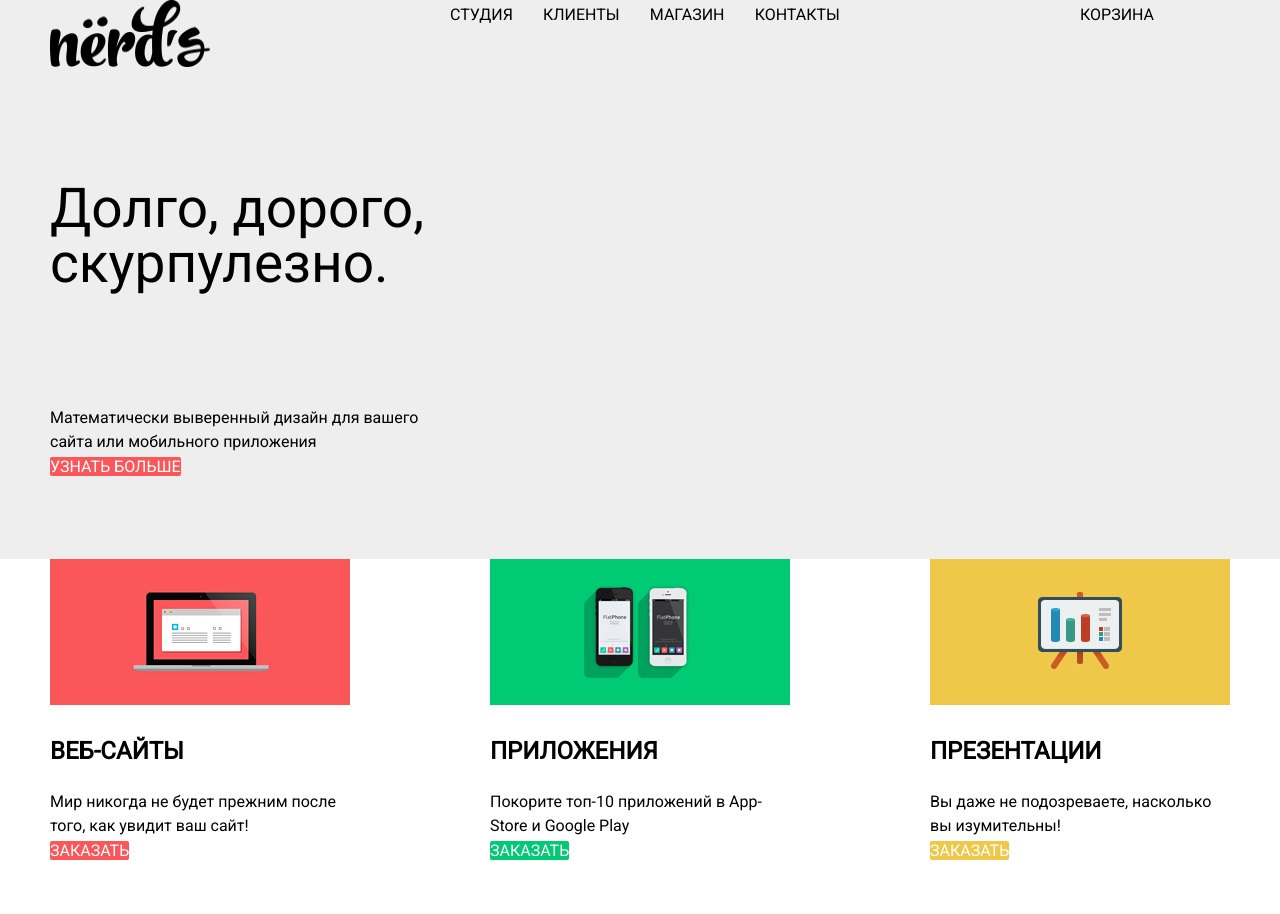
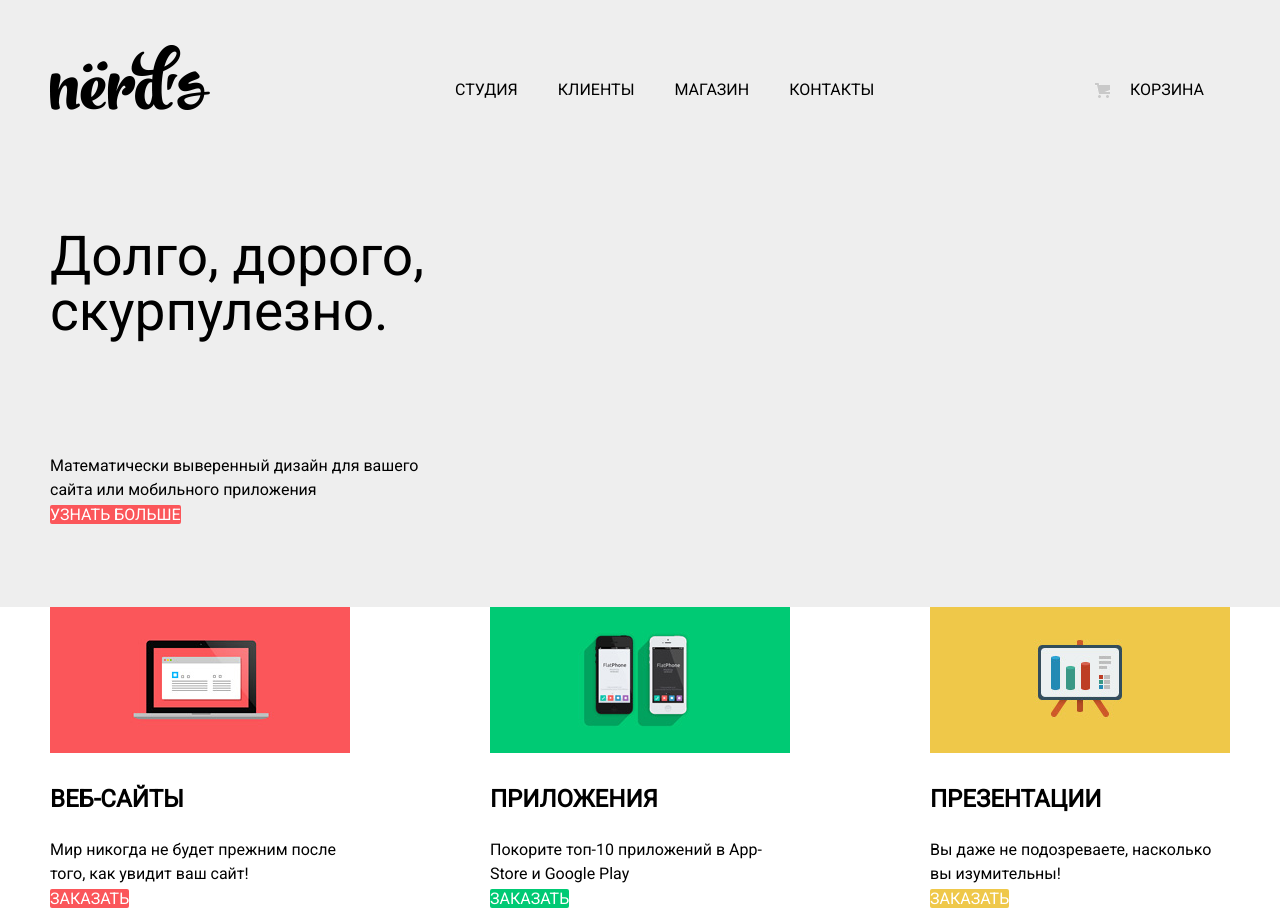
Before and after one commit to XeniaPanayot/476001-nerds, a plain HTML site: page index.html in a window 1280 px wide. Shown: the top 914 px of the page. Drawn offline with Linux system fonts and the light colour scheme.

Commit message:
style.css layout nav details

```diff
--- a/css/style.css
+++ b/css/style.css
@@ -1,6 +1,19 @@
 /*-----------------------------------Layout HEADER-----------------------------*/
-.visually-hidden {
-	display: none;
+.visually-hidden:not(:focus):not(:active),
+input[type="checkbox"].visually-hidden,
+input[type="radio"].visually-hidden {
+	position: absolute;
+
+	width: 1px;
+	height: 1px;
+	margin: -1px;
+	border: 0;
+	padding: 0;
+	white-space: nowrap;
+
+	clip-path: inset(100%);
+	clip: rect(0 0 0 0);
+	overflow: hidden;
 }
 p {
 	margin: 0;
@@ -8,6 +21,10 @@ p {
 }
 div {
 	box-sizing: border-box;
+}
+img {
+	width: 100%;
+	height: auto;
 }
 /*-------------------------------ЦЕНТРОВЩИК И ОТСТУПЫ КРУПНЫХ ЭЛЕМЕНТОВ-----------------------------*/
 
@@ -19,6 +36,7 @@ div {
 	display: flex;
 }
 .header-container {
+	padding-top: 45px;
 	padding-bottom: 30px;
 }
 .section-container {
@@ -33,31 +51,54 @@ div {
 }
 .navigation {
 	display: flex;
+	flex-wrap: wrap;
 	align-items: baseline;
 	justify-content: center;
 	width: 870px;
 }
 
-.navigation-item a {
+.navigation-list a {
 	display: block;
+	padding: 30px 20px 20px 20px;
 }
 
 .navigation-list  {
 	margin: 0;
 	padding: 0;
 
-	width: 420px;
+	max-width: 420px;
 
 	display: flex;
 	align-items: baseline;
 	justify-content: space-around;
 }
 .cart {
-	margin: 0;
-	padding: 0;
-	width: 120px;
+display: flex;
+flex-wrap: wrap;
+	max-width: 120px;
 }
+.cart-link {
+	display: block;
+	padding-top: 30px;
+	padding-left: 50px;
 
+	position: relative;
+}
+.cart-link::before {
+
+	content: "";
+	width: 20px;
+	height: 20px;
+	position: absolute;
+  top: 38px;
+	left: 15px;
+
+	background-image: url(../img/cart-icon.gif);
+	 background-repeat: no-repeat;
+	 background-position: 0 0;
+
+	 opacity: 0.5;
+}
 /*----------------------------Layout MAIN INDEX--------------------------*/
 .slider-wrapper {
 	background-color: #eeeeee;
--- a/index.html
+++ b/index.html
@@ -30,7 +30,7 @@
 					</ul>
 				</nav>
 				<div class="cart">
-					<a href="cart.html">Корзина</a>
+					<a href="cart.html" class="cart-link">Корзина</a>
 				</div>
 			</div>
 		</header>
@@ -208,6 +208,6 @@
 				<p class="socialmedia-text">Скидка 10% для друзей из социальных сетей.</p>
 			</div>
 		</div>
-</footer>
+	</footer>
 </body>
 </html>
```
Also changed, not shown: catalogue.html (+1 -1 lines), img/cart-icon.gif (added).
